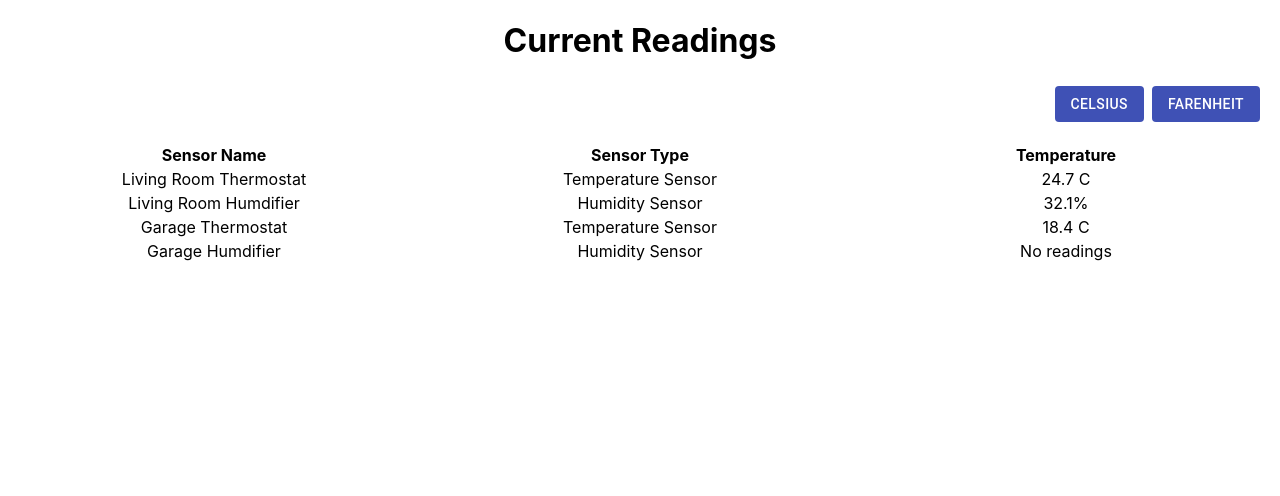
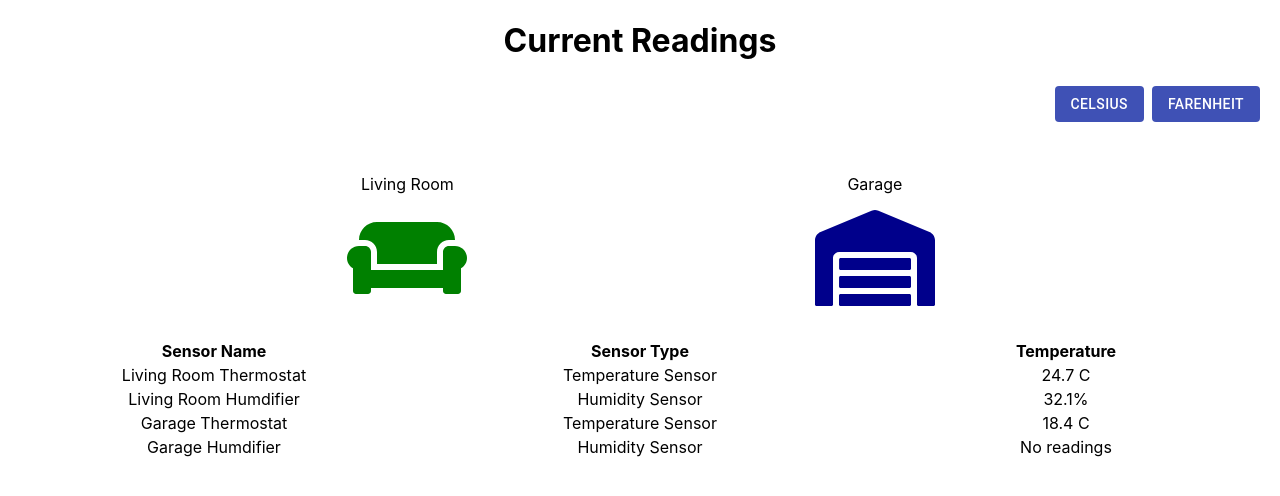
Before and after one commit to davidclaveau/opi-assignment, a React (Create React App) app: page / in a window 1280 px wide. Shown: the top 496 px of the page. Built offline with nearby package versions, Linux system fonts and the light colour scheme.

Commit message:
Add font awesome, small styling tweaks to dashboard

```diff
--- a/package.json
+++ b/package.json
@@ -3,6 +3,9 @@
   "version": "0.1.0",
   "private": true,
   "dependencies": {
+    "@fortawesome/fontawesome-svg-core": "^1.2.36",
+    "@fortawesome/free-solid-svg-icons": "^5.15.4",
+    "@fortawesome/react-fontawesome": "^0.1.15",
     "@material-ui/core": "^4.12.3",
     "@material-ui/icons": "^4.11.2",
     "@testing-library/jest-dom": "^5.11.4",
--- a/src/Dashboard.css
+++ b/src/Dashboard.css
@@ -3,11 +3,22 @@
   justify-content: center;
 }
 
-
 .settings-container {
   margin: 1em;
   display: flex;
   justify-content: flex-end;
+}
+
+.sensors-container {
+  margin: 1em;
+  display: flex;
+  justify-content: space-evenly;
+  align-items: center;
+  text-align: center;
+}
+
+.sensors-container div {
+  margin: 1em;
 }
 
 .tableClass {
--- a/src/Dashboard.tsx
+++ b/src/Dashboard.tsx
@@ -1,6 +1,8 @@
 import { useState, useEffect } from 'react';
 import Sensor from './Sensor'
 import Units from './Units'
+import { FontAwesomeIcon } from '@fortawesome/react-fontawesome';
+import { faCouch, faWarehouse } from '@fortawesome/free-solid-svg-icons'
 import './Dashboard.css'
 
 interface Props {
@@ -76,6 +78,17 @@
 
       <Units />
 
+      <div className="sensors-container">
+        <div className="sensors-livingroom">
+          <div>Living Room</div>
+          <FontAwesomeIcon icon={faCouch} size="6x" color="green" />
+        </div>
+        <div className="sensors-garage">
+          <div>Garage</div>
+          <FontAwesomeIcon icon={faWarehouse} size="6x" color="darkblue" />
+        </div>
+      </div>
+
       <table className="tableClass">
         <tbody>
           <tr>
```
Also changed, not shown: 1 other file (tests, documents, lock files or other folders).
